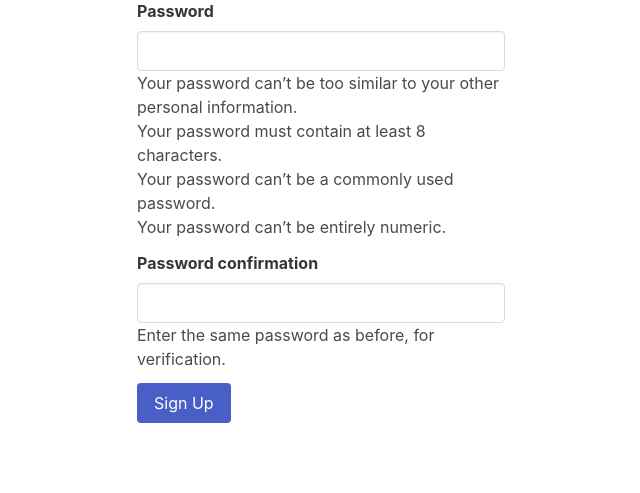
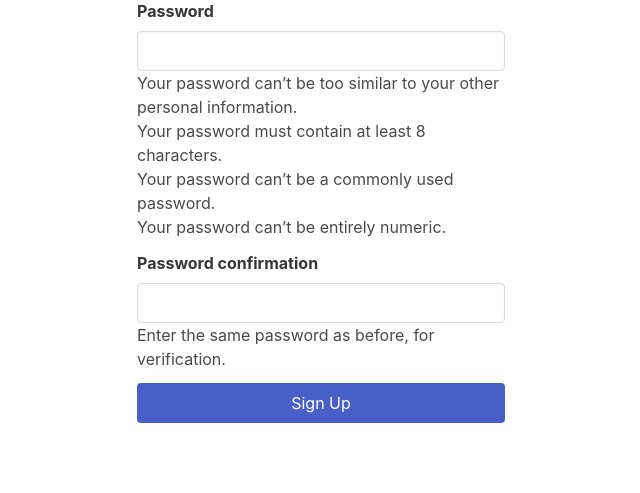
Before and after one commit to rstibora/threes, a Django app: page /signup/ in a window 1280 px wide. Shown: the part 109-602 px from the top of the page, without its empty margins (319-959 px from the left). Run offline with Django 3.2, Linux system fonts and the light colour scheme; parts of the project's set-up code (start-up, migrations or seed data) failed here and were passed over; some libraries are stand-ins or nearby versions.

Commit message:
Make the form button full-width

```diff
--- a/backend/threes/apps/core/templates/core/signin.html
+++ b/backend/threes/apps/core/templates/core/signin.html
@@ -10,7 +10,7 @@
         {% csrf_token %}
         {% include "core/form.html" with form=form %}
         <div class="control">
-            <button class="button is-link" type="submit">Sign In</button>
+            <button class="button is-link is-fullwidth" type="submit">Sign In</button>
         </div>
     </form>
 {% endblock %}
--- a/backend/threes/apps/core/templates/core/signup.html
+++ b/backend/threes/apps/core/templates/core/signup.html
@@ -10,7 +10,7 @@
         {% csrf_token %}
         {% include "core/form.html" with form=form %}
         <div class="control">
-            <button class="button is-link" type="submit">Sign Up</button>
+            <button class="button is-link is-fullwidth" type="submit">Sign Up</button>
         </div>
     </form>
 {% endblock %}
```
